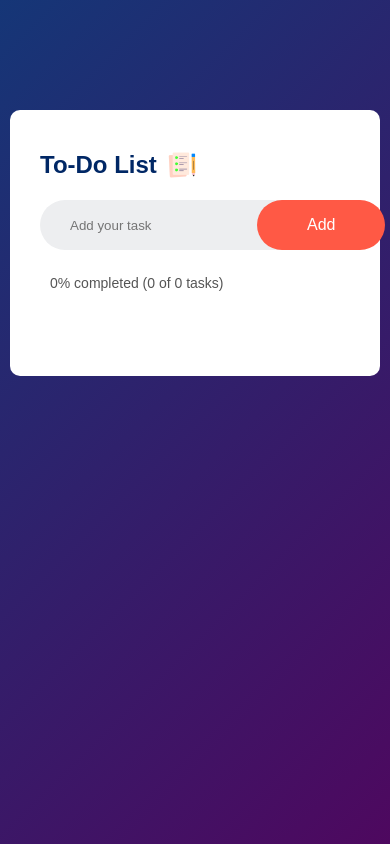
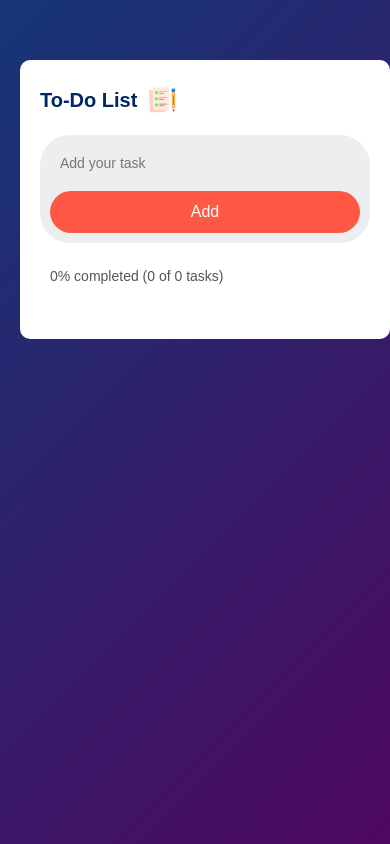
Before and after one commit to stsadiyah01/todo-app, a plain HTML site: page index.html in a window 390 px wide. Drawn offline with Linux system fonts and the light colour scheme.

Commit message:
update responsive for mobile

```diff
--- a/style.css
+++ b/style.css
@@ -37,13 +37,13 @@
     padding-left: 20px;
     margin-bottom: 25px;
 }
-input{
+.row input{
     flex: 1;
     border: none;
     outline: none;
     background: transparent;
     padding: 10px;
-    font-weight: 14px;
+    font-size: 14px;
 }
 button{
     border: none;
@@ -103,3 +103,29 @@ ul li span:hover{
     font-size: 14px;
     padding-left: 10px;
 }
+
+@media (max-width:600px){
+    .todo-app{
+        margin: 50px 10px;
+        padding: 25px 20px 40px;
+
+    }
+    .row{
+        flex-direction: column;
+        align-items: stretch;
+        padding: 10px;
+    }
+    .row input{
+        width: 100%;
+        margin-bottom: 10px;
+        font-size: 14px;
+    }
+    .row button{
+        width: 100%;
+        padding: 12px;
+        border-radius: 25px;
+    }
+    .todo-app h2{
+        font-size: 20px;
+    }
+}
```
